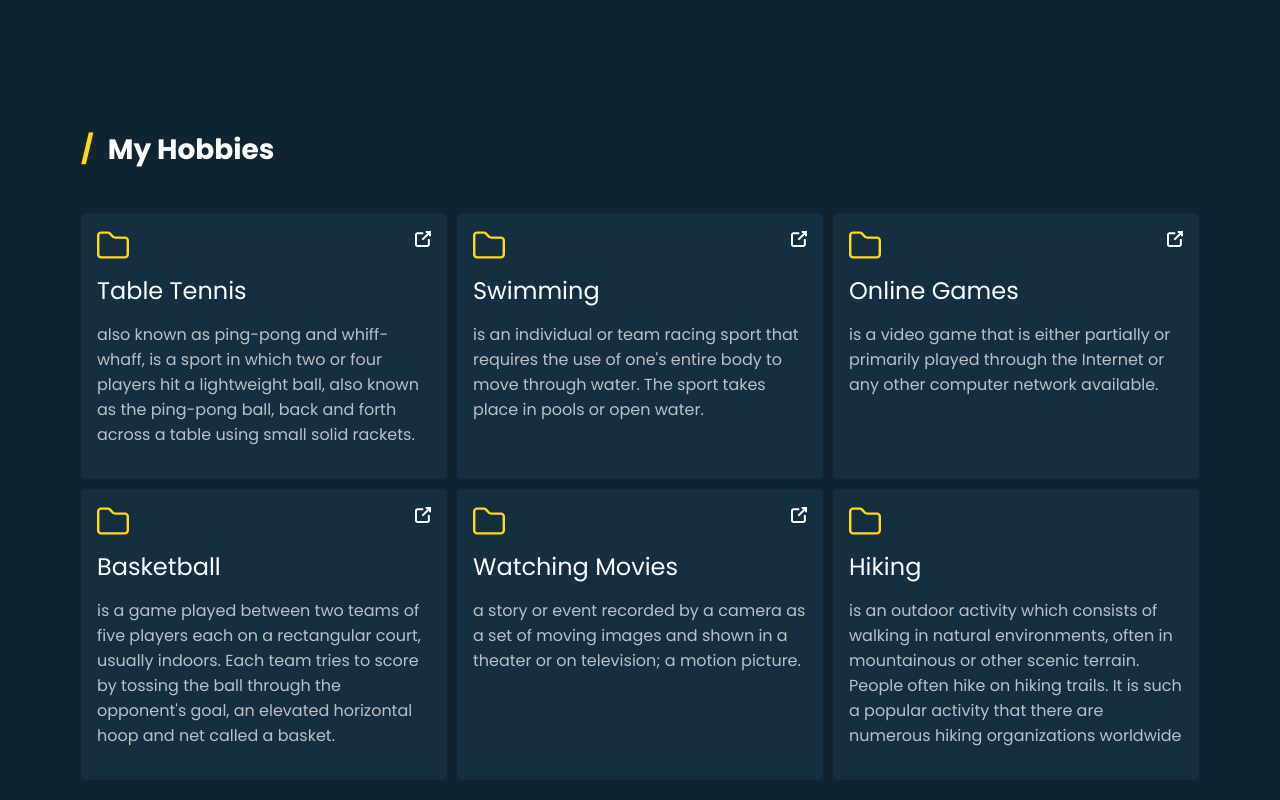
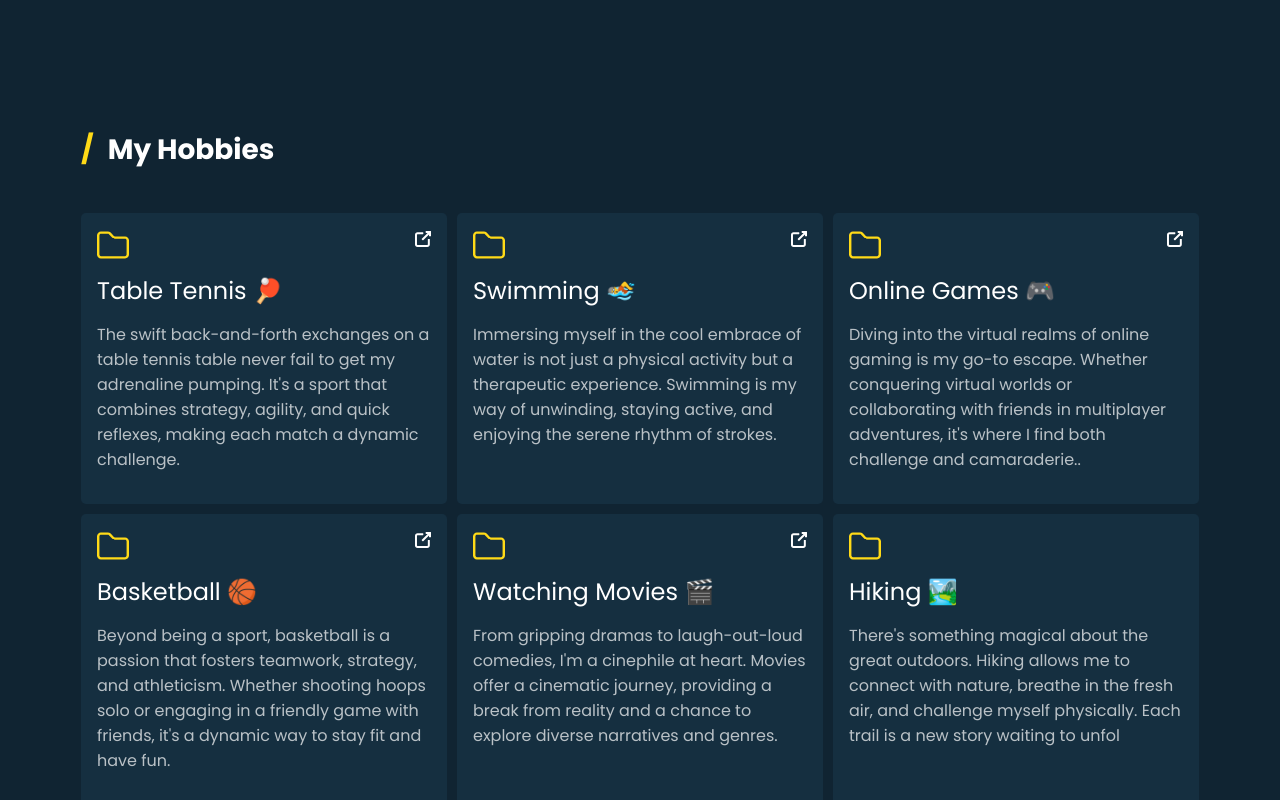
Before and after one commit to raihyaaaa/My-Website, a plain HTML site: page index.html in a window 1280 px wide. Shown: the part 2000-2800 px from the top of the page. Drawn offline with Linux system fonts and the light colour scheme.

Commit message:
Update index.html

```diff
--- a/index.html
+++ b/index.html
@@ -59,10 +59,9 @@
                 <div class="hero-title">Raily Almeron</div>
                 <div class="hero-subtitle">3rd Year College Student</div>
                 <p>
-                    Lorem Ipsum is simply dummy text of the printing and typesetting industry. Lorem Ipsum has been the
-                    industry's standard dummy text ever since the 1500s, when an unknown printer took a galley of type
-                    and scrambled it to make a type specimen book. It has survived not only five centuries, but also the
-                    leap into electronic typesetting, remaining essentially unchanged.
+                    I find myself in the vibrant phase of being a 3rd-year college student. As I navigate the corridors
+                    of academia, this juncture represents not only a chronological milestone but also a pivotal moment
+                    in my educational journey.
                 </p>
                 <a href="#contact" class="custom-cta">
                     <svg version="1.1" id="Capa_1" xmlns="http://www.w3.org/2000/svg"
@@ -88,20 +87,23 @@
             <div class="about-section">
                 <div class="about-content">
                     <p>
-                        Hello my name is Raily L. Almeron Jr. ll, I am 3rd Year College Student at
+                        Hello my name is Raily L. Almeron Jr. ll, I am a 3rd Year College Student at
                         Technological Institute of the Philippines. I enjoy playing Online Games.
                         I have a genuine passion for creating things
                         that live on the internet.
                     </p>
                     <p>
-                        My transition from web development to system administration has been driven by a desire to delve deeper into the intricacies of system architecture, performance optimization, and ensuring the robustness of IT environments. The challenges and complexities of system administration have become a new frontier for me to apply and expand my technical skills
+                        My transition from web development to system administration has been driven by a desire to delve
+                        deeper into the intricacies of system architecture, performance optimization, and ensuring the
+                        robustness of IT environments. The challenges and complexities of system administration have
+                        become a new frontier for me to apply and expand my technical skills
                     </p>
                     <p>Here are some Online Games that I've been playing on</p>
                     <div class="technology-cards">
                         <span>Wildrift</span>
                         <span>Mobile Legends</span>
                         <span>League of Legends</span>
-                        <span>Call of Duty Mobile</span>
+                        <span>Valorant</span>
                         <span>Clash of Clans</span>
 
                     </div>
@@ -237,12 +239,12 @@
                         </span>
                     </div>
                     <div class="work-title">
-                        Table Tennis
+                        Table Tennis 🏓
                     </div>
                     <p>
-                        also known as ping-pong and whiff-whaff, is a sport in which two or four players hit a
-                        lightweight ball, also known as the ping-pong ball, back and forth across a table using small
-                        solid rackets.
+                        The swift back-and-forth exchanges on a table tennis table never fail to get my adrenaline
+                        pumping. It's a sport that combines strategy, agility, and quick reflexes, making each match a
+                        dynamic challenge.
                     </p>
 
                 </div>
@@ -285,11 +287,12 @@
                         </span>
                     </div>
                     <div class="work-title">
-                        Swimming
+                        Swimming 🏊
                     </div>
                     <p>
-                        is an individual or team racing sport that requires the use of one's entire body to move through
-                        water. The sport takes place in pools or open water.
+                        Immersing myself in the cool embrace of water is not just a physical activity but a therapeutic
+                        experience. Swimming is my way of unwinding, staying active, and enjoying the serene rhythm of
+                        strokes.
                     </p>
 
                 </div>
@@ -332,11 +335,12 @@
                         </span>
                     </div>
                     <div class="work-title">
-                        Online Games
+                        Online Games 🎮
                     </div>
                     <p>
-                        is a video game that is either partially or primarily played through the Internet or any other
-                        computer network available.
+                        Diving into the virtual realms of online gaming is my go-to escape. Whether conquering virtual
+                        worlds or collaborating with friends in multiplayer adventures, it's where I find both challenge
+                        and camaraderie..
                     </p>
 
                 </div>
@@ -379,12 +383,12 @@
                         </span>
                     </div>
                     <div class="work-title">
-                        Basketball
+                        Basketball 🏀
                     </div>
                     <p>
-                        is a game played between two teams of five players each on a rectangular court, usually indoors.
-                        Each team tries to score by tossing the ball through the opponent's goal, an elevated horizontal
-                        hoop and net called a basket.
+                        Beyond being a sport, basketball is a passion that fosters teamwork, strategy, and athleticism.
+                        Whether shooting hoops solo or engaging in a friendly game with friends, it's a dynamic way to
+                        stay fit and have fun.
                     </p>
 
                 </div>
@@ -427,11 +431,12 @@
                         </span>
                     </div>
                     <div class="work-title">
-                        Watching Movies
+                        Watching Movies 🎬
                     </div>
                     <p>
-                        a story or event recorded by a camera as a set of moving images and shown in a theater or on
-                        television; a motion picture.
+                        From gripping dramas to laugh-out-loud comedies, I'm a cinephile at heart. Movies offer a
+                        cinematic journey, providing a break from reality and a chance to explore diverse narratives and
+                        genres.
                     </p>
                 </div>
                 <div class="work-card">
@@ -457,12 +462,12 @@
                         </span>
                     </div>
                     <div class="work-title">
-                        Hiking
+                        Hiking 🏞️
                     </div>
                     <p>
-                        is an outdoor activity which consists of walking in natural environments, often in mountainous
-                        or other scenic terrain. People often hike on hiking trails. It is such a popular activity that
-                        there are numerous hiking organizations worldwide
+                        There's something magical about the great outdoors. Hiking allows me to connect with nature,
+                        breathe in the fresh air, and challenge myself physically. Each trail is a new story waiting to
+                        unfol
                     </p>
                 </div>
             </div>
@@ -475,10 +480,12 @@
                 <div class="section-title">Let's Talk</div>
                 <h1>Contact Me</h1>
                 <p>
-                    Lorem ipsum dolor sit amet, consectetur adipisicing elit. Ratione,
-                    consequuntur. Veniam, reprehenderit explicabo voluptas nemo aut quod
-                    aliquam possimus qui quis modi recusandae ullam, ipsum aspernatur
-                    ratione dolores, maxime doloremque!
+                    For any inquiries or to share your thoughts, feel free to reach out
+                    <a href="https://www.facebook.com/fvckfb2022">Me</a>. Connect on Facebook for real-time updates and
+                    interactive
+                    discussions.
+
+                    My College Journey Hub - Navigating Education, Embracing Growth.!
                 </p>
                 <a href="https://www.facebook.com/fvckfb2022/" class="custom-cta dark">
                     <svg version="1.1" id="Capa_1" xmlns="http://www.w3.org/2000/svg"
```
Lines whose indentation alone changed are shown as unchanged.
